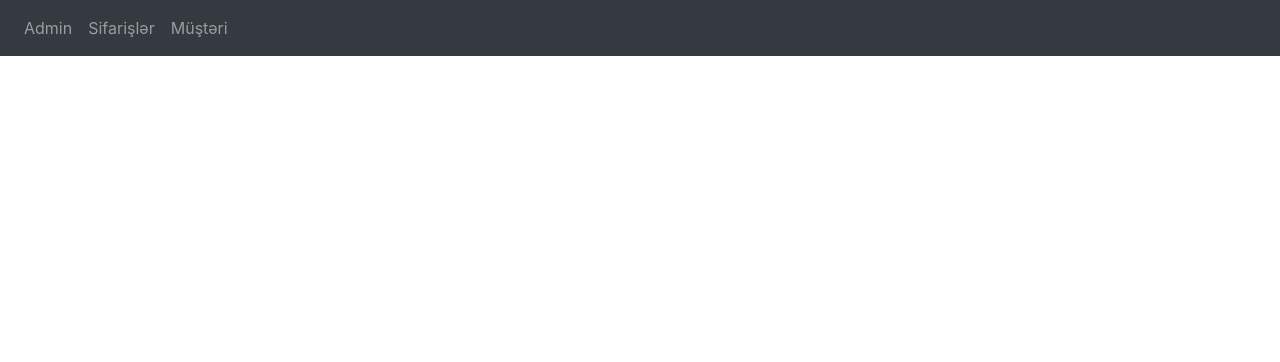
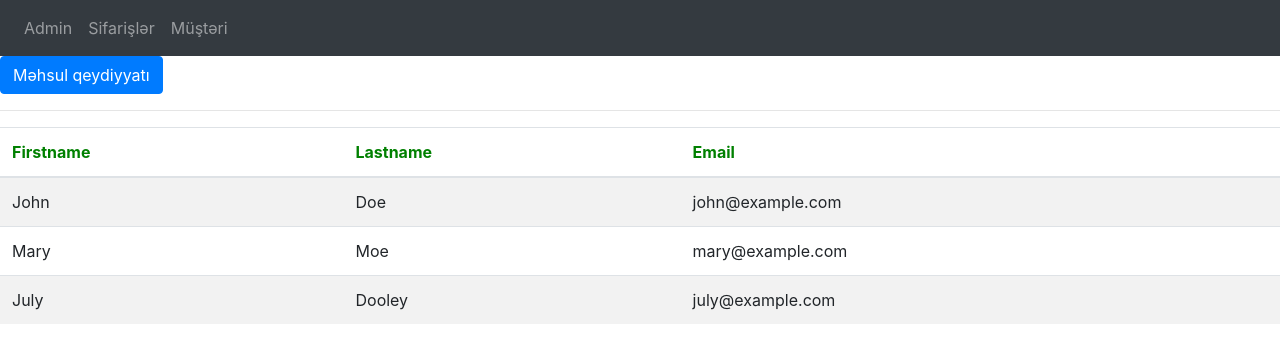
Before and after one commit to uzeyir-bayramli-3379/aprel_15_group_codes, an Angular app in the folder projects/year2/frontend/ts/my-project/: page / in a window 1280 px wide. Shown: the top 362 px of the page. Built offline with nearby package versions, Linux system fonts and the light colour scheme.

Commit message:
admin comp created

```diff
--- a/projects/year2/frontend/ts/my-project/src/app/app.component.html
+++ b/projects/year2/frontend/ts/my-project/src/app/app.component.html
@@ -1 +1,2 @@
 <app-menu></app-menu>
+<app-admin></app-admin>
--- a/projects/year2/frontend/ts/my-project/src/app/app.module.ts
+++ b/projects/year2/frontend/ts/my-project/src/app/app.module.ts
@@ -6,12 +6,14 @@
 import { FormsModule } from '@angular/forms';
 import { SalesPersonListComponent } from './sales-person-list/sales-person-list.component';
 import { MenuComponent } from './component/menu/menu.component';
+import { AdminComponent } from './component/admin/admin.component';
 
 @NgModule({
   declarations: [
     AppComponent,
     SalesPersonListComponent,
-    MenuComponent
+    MenuComponent,
+    AdminComponent
   ],
   imports: [
     BrowserModule,
--- /dev/null
+++ b/projects/year2/frontend/ts/my-project/src/app/component/admin/admin.component.html
@@ -0,0 +1,28 @@
+<button class="btn btn-primary">Məhsul qeydiyyatı</button>
+<hr>
+<table class="table table-striped">
+    <thead>
+      <tr>
+        <th>Firstname</th>
+        <th>Lastname</th>
+        <th>Email</th>
+      </tr>
+    </thead>
+    <tbody>
+      <tr>
+        <td>John</td>
+        <td>Doe</td>
+        <td>john@example.com</td>
+      </tr>
+      <tr>
+        <td>Mary</td>
+        <td>Moe</td>
+        <td>mary@example.com</td>
+      </tr>
+      <tr>
+        <td>July</td>
+        <td>Dooley</td>
+        <td>july@example.com</td>
+      </tr>
+    </tbody>
+  </table>
--- /dev/null
+++ b/projects/year2/frontend/ts/my-project/src/app/component/admin/admin.component.ts
@@ -0,0 +1,15 @@
+import { Component, OnInit } from '@angular/core';
+
+@Component({
+  selector: 'app-admin',
+  templateUrl: './admin.component.html',
+  styleUrls: ['./admin.component.css']
+})
+export class AdminComponent implements OnInit {
+
+  constructor() { }
+
+  ngOnInit() {
+  }
+
+}
```
Also changed, not shown: projects/year2/frontend/ts/my-project/src/app/component/admin/admin.component.css (added).
